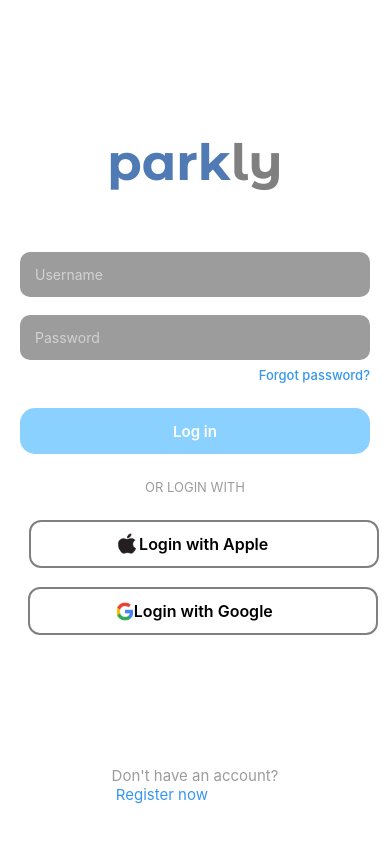
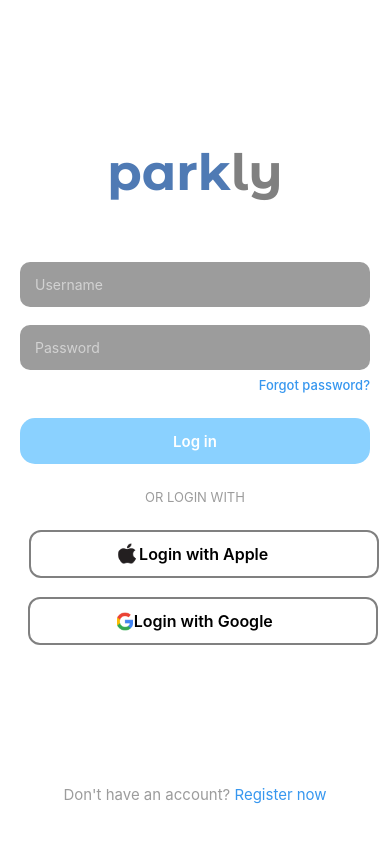
Before and after one commit to FarisGoralija/Parkly, a React Native app in the folder frontend/: screen /LoginScreen in a window 390 px wide. Built offline with nearby package versions, Linux system fonts and the light colour scheme.

Commit message:
made_registerNow_changes

```diff
--- a/frontend/screen/LoginScreen.js
+++ b/frontend/screen/LoginScreen.js
@@ -1,24 +1,34 @@
-import React, { useState, useEffect } from 'react';
-import { View, Text, StyleSheet, ActivityIndicator, TouchableOpacity, Image, TouchableWithoutFeedback, Keyboard, Pressable } from 'react-native';
-import { useNavigation } from '@react-navigation/native';
-import * as Font from 'expo-font';
-import InputField from '../components/common/InputField';
-import SocialButton from '../components/Login/SocialButton';
-import BlueUniversalButton from '../components/common/BlueUniversalButton';
-import MainLogo from '../components/Login/MainLogo';
-import { Ionicons } from '@expo/vector-icons';
+import React, { useState, useEffect } from "react";
+import {
+  View,
+  Text,
+  StyleSheet,
+  ActivityIndicator,
+  TouchableOpacity,
+  Image,
+  TouchableWithoutFeedback,
+  Keyboard,
+  Pressable,
+} from "react-native";
+import { useNavigation } from "@react-navigation/native";
+import * as Font from "expo-font";
+import InputField from "../components/common/InputField";
+import SocialButton from "../components/Login/SocialButton";
+import BlueUniversalButton from "../components/common/BlueUniversalButton";
+import MainLogo from "../components/Login/MainLogo";
+import { Ionicons } from "@expo/vector-icons";
 
 const LoginScreen = () => {
   const [fontsLoaded, setFontsLoaded] = useState(false);
-  const [username, setUsername] = useState('');
-  const [password, setPassword] = useState('');
+  const [username, setUsername] = useState("");
+  const [password, setPassword] = useState("");
   const [secureText, setSecureText] = useState(true);
 
   const navigation = useNavigation();
 
   const loadFonts = async () => {
     await Font.loadAsync({
-      'Montserrat Alternates': require('../assets/fonts/MontserratAlternates-Bold.ttf'),
+      "Montserrat Alternates": require("../assets/fonts/MontserratAlternates-Bold.ttf"),
     });
     setFontsLoaded(true);
   };
@@ -71,35 +81,49 @@
             )}
           </View>
 
-          <TouchableOpacity style={styles.forgotPasswordContainer} onPress={() => navigation.navigate('ForgotPasswordScreen')} >
+          <TouchableOpacity
+            style={styles.forgotPasswordContainer}
+            onPress={() => navigation.navigate("ForgotPasswordScreen")}
+          >
             <Text style={styles.forgotPasswordText}>Forgot password?</Text>
           </TouchableOpacity>
 
           <View style={styles.loginButton}>
-            <BlueUniversalButton disabled={isLoginDisabled} onPress={() => {}} text="Log in" />
+            <BlueUniversalButton
+              disabled={isLoginDisabled}
+              onPress={() => {}}
+              text="Log in"
+            />
           </View>
           <Text style={styles.orText}>OR LOGIN WITH</Text>
 
           <View style={styles.socialButtonContainer}>
-            <Image source={require('../assets/icons/pngwing1.png')} style={styles.appleIcon} />
+            <Image
+              source={require("../assets/icons/pngwing1.png")}
+              style={styles.appleIcon}
+            />
             <SocialButton text="Login with Apple" onPress={() => {}} />
           </View>
 
           <View style={styles.socialButtonContainer}>
-            <Image source={require('../assets/icons/pngwing2.png')} style={styles.googleIcon} />
+            <Image
+              source={require("../assets/icons/pngwing2.png")}
+              style={styles.googleIcon}
+            />
             <SocialButton text="Login with Google" onPress={() => {}} />
           </View>
         </View>
 
         <View style={styles.footerContainer}>
-         <View style={styles.registerContainer}>
-          <Text style={styles.registerText}>Don't have an account?</Text>
-          <TouchableOpacity onPress={() => navigation.navigate('RegisterScreen')}>
-          <Text style={styles.registerLink}> Register now</Text>
-        </TouchableOpacity>
+          <View style={styles.registerContainer}>
+            <Text style={styles.registerText}>Don't have an account?</Text>
+            <TouchableOpacity
+              onPress={() => navigation.navigate(" ")}
+            >
+              <Text style={styles.registerLink}> Register now</Text>
+            </TouchableOpacity>
+          </View>
         </View>
-      </View>
-
       </View>
     </TouchableWithoutFeedback>
   );
@@ -108,86 +132,86 @@
 const styles = StyleSheet.create({
   container: {
     flex: 1,
-    justifyContent: 'space-between',
-    alignItems: 'center',
-    backgroundColor: 'white',
+    justifyContent: "space-between",
+    alignItems: "center",
+    backgroundColor: "white",
     padding: 20,
   },
   content: {
     flex: 1,
-    justifyContent: 'center',
-    alignItems: 'center',
-    width: '100%',
+    justifyContent: "center",
+    alignItems: "center",
+    width: "100%",
   },
   loadingContainer: {
     flex: 1,
-    justifyContent: 'center',
-    alignItems: 'center',
+    justifyContent: "center",
+    alignItems: "center",
   },
   orText: {
     marginVertical: 25,
-    color: '#9C9C9C',
+    color: "#9C9C9C",
     fontSize: 13,
-    fontWeight: '400',
+    fontWeight: "400",
   },
   loginButton: {
-    width: '100%',
+    width: "100%",
     marginTop: 25,
   },
   registerText: {
     fontSize: 15,
-    fontWeight: '400',
-    color: '#9C9C9C',
+    fontWeight: "400",
+    color: "#9C9C9C",
   },
   registerLink: {
-    color: '#3797EF',
+    color: "#3797EF",
     fontSize: 15,
 
-    fontWeight: '400',
+    fontWeight: "400",
   },
   forgotPasswordContainer: {
     marginTop: 2,
-    width: '100%',
-    alignItems: 'flex-end',
+    width: "100%",
+    alignItems: "flex-end",
   },
   forgotPasswordText: {
     color: "#3797EF",
     fontSize: 13,
-    fontWeight: '500',
+    fontWeight: "500",
   },
   passwordContainer: {
-    flexDirection: 'row',
-    alignItems: 'center',
-    width: '100%',
+    flexDirection: "row",
+    alignItems: "center",
+    width: "100%",
     marginBottom: 5,
   },
   eyeIconContainer: {
     zIndex: 1,
     width: 25,
     height: 25,
-    position: 'relative',
+    position: "relative",
     right: 40,
     top: 2,
   },
   footerContainer: {
-    alignItems: 'center',
+    alignItems: "center",
     paddingBottom: 20,
   },
   inputField: {
-    width: '100%',
+    width: "100%",
     marginBottom: 18,
   },
   socialButtonContainer: {
-    flexDirection: 'row',
-    alignItems: 'center',
-    justifyContent: 'center',
-    width: '100%',
+    flexDirection: "row",
+    alignItems: "center",
+    justifyContent: "center",
+    width: "100%",
     marginBottom: 4,
   },
   appleIcon: {
     width: 17.33,
     height: 21,
-    position: 'relative',
+    position: "relative",
     left: 107,
     bottom: 8,
     zIndex: 1,
@@ -195,11 +219,16 @@
   googleIcon: {
     width: 16.5,
     height: 19,
-    position: 'relative',
+    position: "relative",
     left: 105,
     bottom: 7,
     zIndex: 1,
   },
+
+  registerContainer: {
+    flexDirection: "row", // Ensures elements stay in one line
+    alignItems: "center", // Aligns text vertically
+  },
 });
 
 export default LoginScreen;
```
